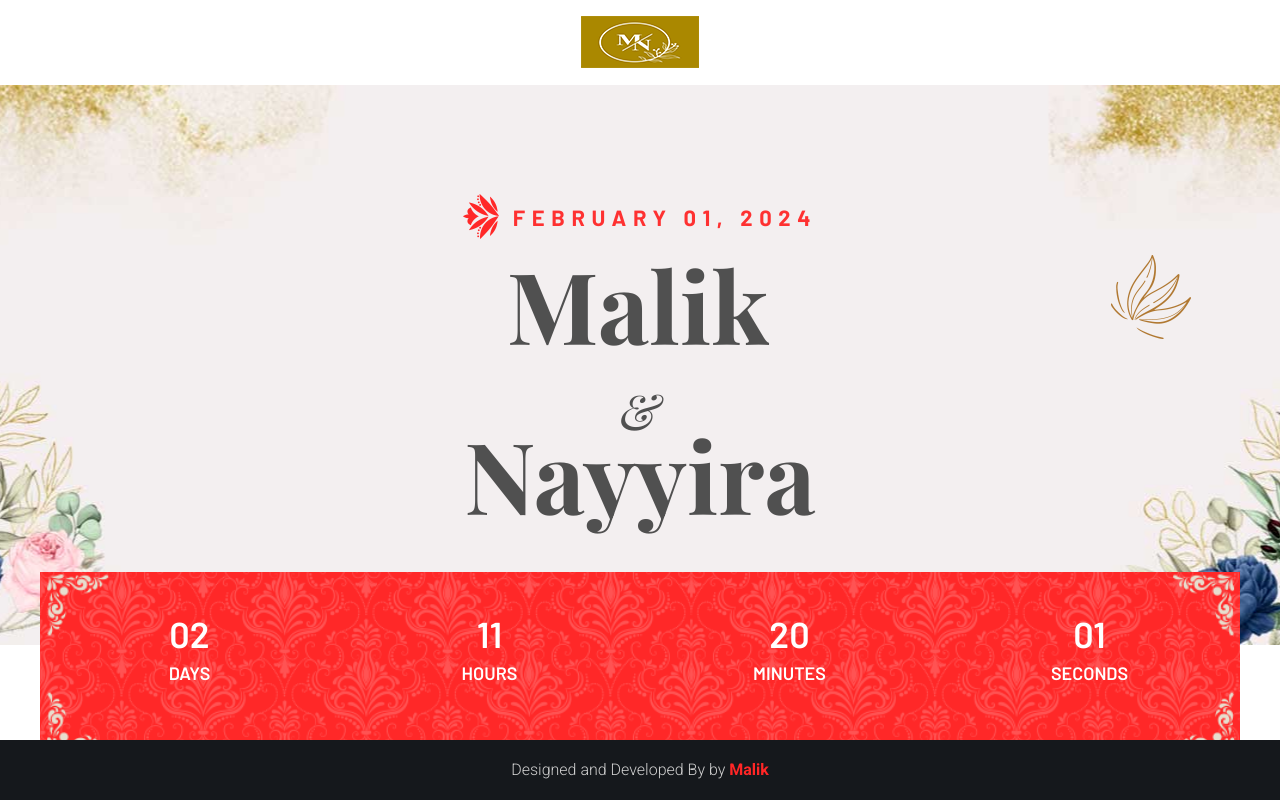
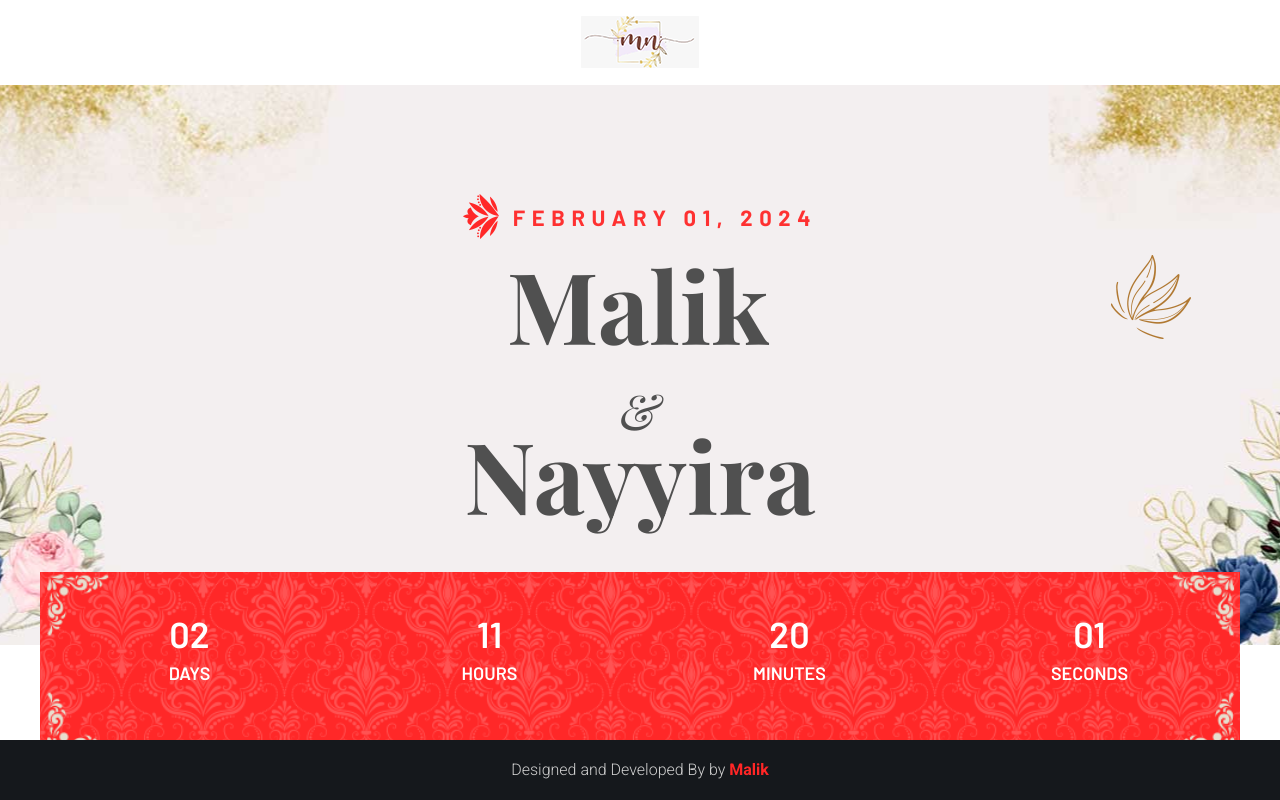
Before and after one commit to Malik0709/Nikkah, a plain HTML site: page index.html in a window 1280 px wide. Shown: the top 800 px of the page. Drawn offline with nearby package versions, Linux system fonts and the light colour scheme.

Commit message:
image again

```diff
--- a/index.html
+++ b/index.html
@@ -40,7 +40,7 @@
         <div class="preloader-inner position-relative">
           <div class="preloader-circle"></div>
           <div class="preloader-img pere-text">
-            <img src="assets/img/logo/logo2.png" alt="" />
+            <img src="assets/img/logo/logotest.png" alt="" />
           </div>
         </div>
       </div>
@@ -63,7 +63,7 @@
                   "
                 >
                   <a href="index.html"
-                    ><img src="assets/img/logo/logo2.png" alt=""
+                    ><img src="assets/img/logo/logotest.png" alt=""
                   /></a>
                 </div>
               </div>
```
Also changed, not shown: assets/img/logo/logotest.png (added).
